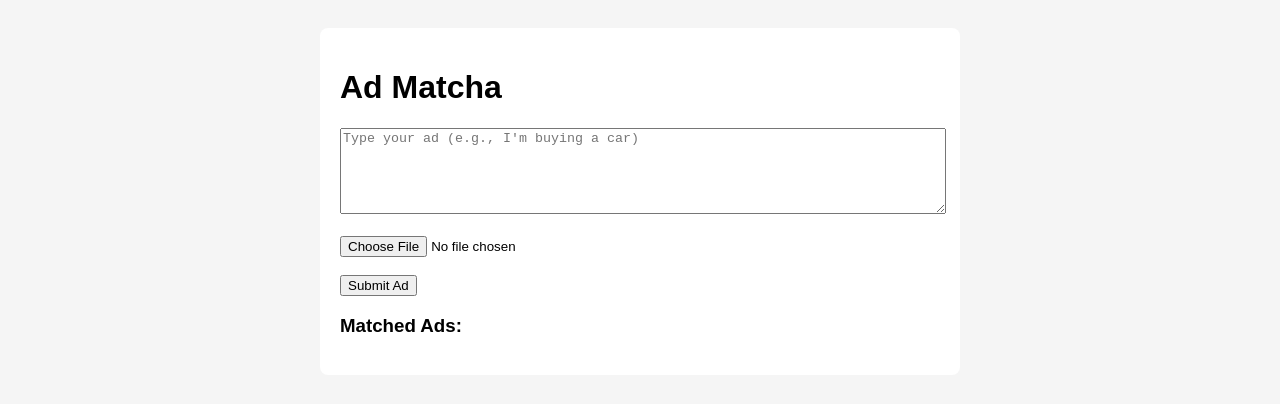
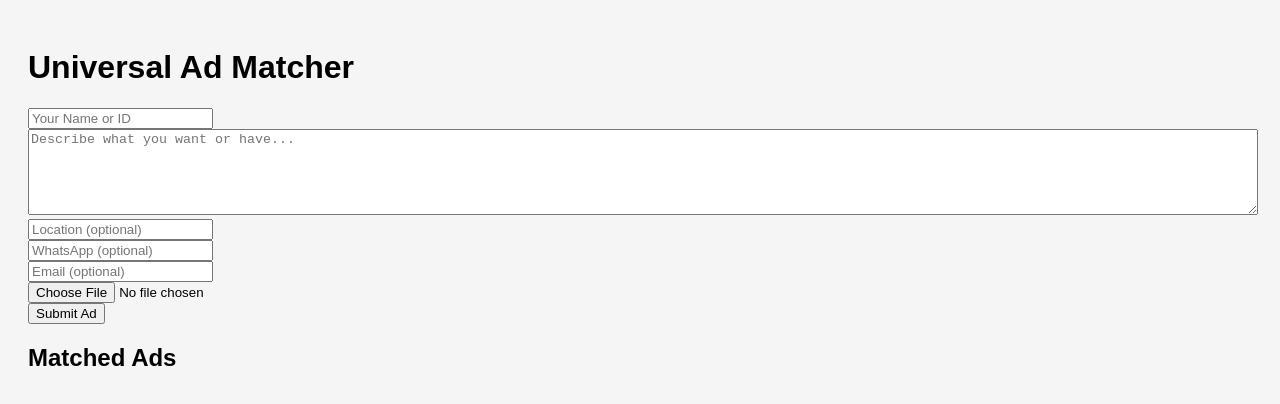
Before and after one commit to baobao21/AdMatcha, a website: page index.html in a window 1280 px wide. Drawn offline with Linux system fonts and the light colour scheme.

Commit message:
Update index.html

```diff
--- a/index.html
+++ b/index.html
@@ -1,19 +1,23 @@
 <!DOCTYPE html>
-<html>
+<html lang="en">
 <head>
-  <meta charset="UTF-8">
-  <title>AdMatcha</title>
-  <link rel="stylesheet" href="style.css">
+    <meta charset="UTF-8" />
+    <title>Universal Matcher</title>
+    <link rel="stylesheet" href="style.css" />
 </head>
 <body>
-  <div class="container">
-    <h1>Ad Matcha</h1>
-    <textarea id="adText" placeholder="Type your ad (e.g., I'm buying a car)"></textarea><br><br>
-    <input type="file" id="imageInput"><br><br>
-    <button id="submitBtn">Submit Ad</button>
-    <h3>Matched Ads:</h3>
-    <div id="results"></div>
-  </div>
-  <script src="script.js"></script>
+    <h1>Universal Ad Matcher</h1>
+    <form id="adForm">
+        <input type="text" name="user_id" placeholder="Your Name or ID" required /><br>
+        <textarea name="text" placeholder="Describe what you want or have..." required></textarea><br>
+        <input type="text" name="location" placeholder="Location (optional)" /><br>
+        <input type="text" name="whatsapp" placeholder="WhatsApp (optional)" /><br>
+        <input type="email" name="email" placeholder="Email (optional)" /><br>
+        <input type="file" name="file" accept="image/*" /><br>
+        <button type="submit">Submit Ad</button>
+    </form>
+    <h2>Matched Ads</h2>
+    <div id="matches"></div>
+    <script src="script.js"></script>
 </body>
 </html>
```
